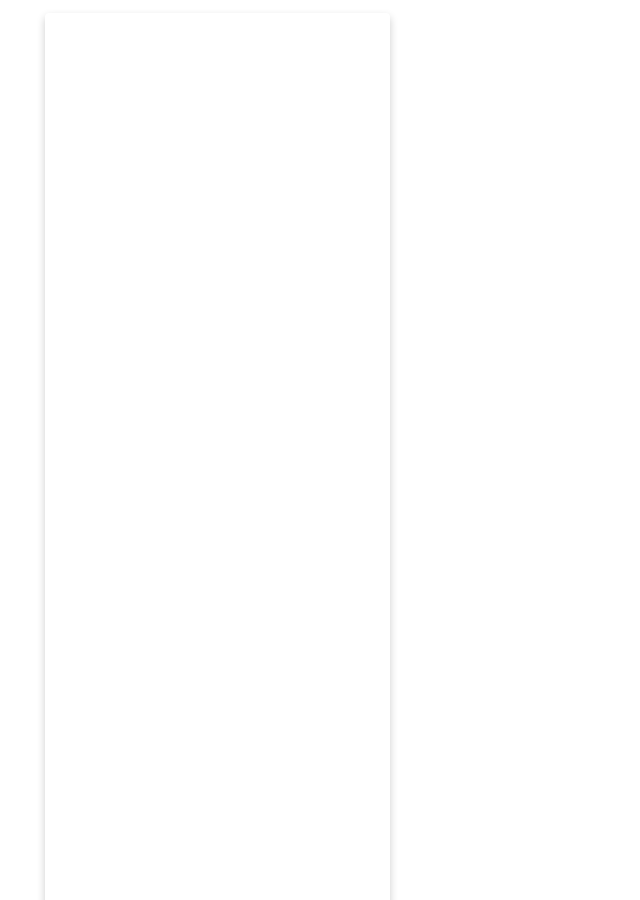
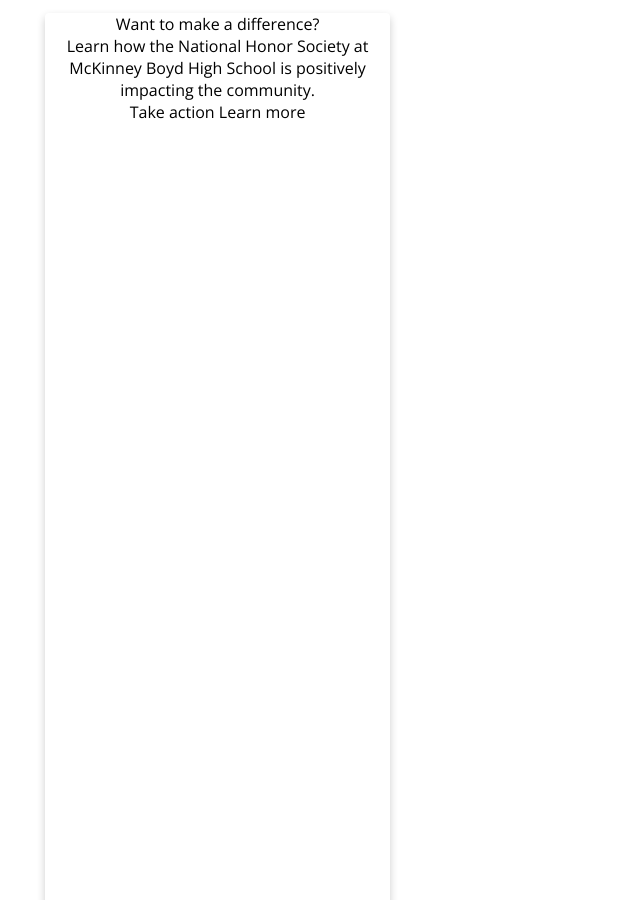
Before and after one commit to mbhs-nhs/mbhs-nhs.github.io, a Jekyll site: the page built from index.html, in a window 1280 px wide and 900 px high. Shown: the whole window, without its empty margins (0-640 px from the left). Built offline with Jekyll 4.4.1, drawn with Linux system fonts in a browser that asks for light colours; nearby versions of some CDN libraries; some of the changed text lies outside the part shown.

Commit message:
Integrate the information into the index

```diff
--- a/index.html
+++ b/index.html
@@ -7,9 +7,10 @@ layout: base
 
 <body>
 
-<!-- <div class="parallax-window main-carousel" data-parallax="scroll" data-image-src="https://images.unsplash.com/photo-1493689485253-f07fcbfc731b?dpr=1&auto=format&fit=crop&w=1000&q=80&cs=tinysrgb&ixid=dW5zcGxhc2guY29tOzs7Ozs%3D">
-
-    <div class="info-slide">
+<div class="container">
+  <div class="overlay parallax-window main-carousel" data-parallax="scroll" data-image-src="https://source.unsplash.com/1920x1080/?school">
+    <div class="tag-positioning">
+      <div class="cards">
         <div class="header">
             Want to make a difference?
         </div>
@@ -25,9 +26,10 @@ layout: base
         <a class="button learn-more">
             Learn more
         </a>
+
+      </div>
     </div>
-</div>
-
+  </div>
 
 <div class="pillar">
     Scholarship
@@ -43,16 +45,10 @@ layout: base
 
 <div class="pillar">
     Service
-</div> -->
-<div class="container">
-  <div class="overlay parallax-window main-carousel" data-parallax="scroll" data-image-src="https://source.unsplash.com/1920x1080/?school">
-    <div class="tag-positioning">
-      <div class="cards">
+</div>
 
-      </div>
-    </div>
-  </div>
 </div>
+
 </body>
 
 <script src="https://ajax.googleapis.com/ajax/libs/jquery/1.11.0/jquery.min.js"></script>
```
